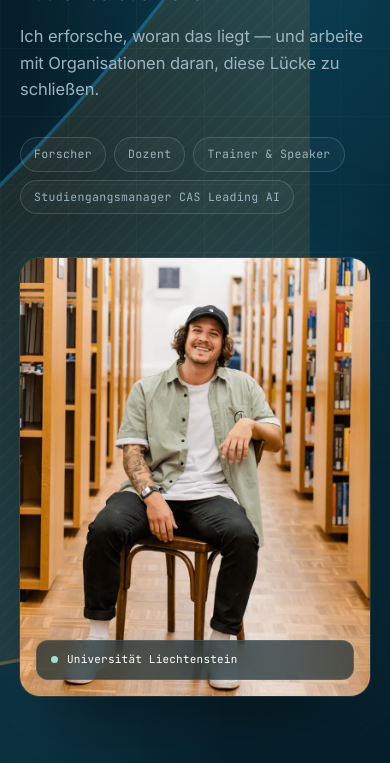
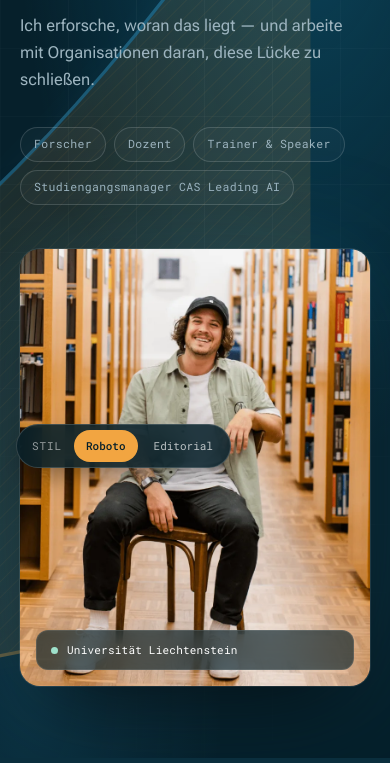
Before and after one commit to marcodavinci94/marcoesposito.at, a plain HTML site: page index.html in a window 390 px wide. Shown: the part 360-1123 px from the top of the page. Drawn offline with Linux system fonts and the light colour scheme.

Commit message:
Add Roboto style and a review-only style switcher
Roboto Flex / Roboto Mono become the default type; the editorial serif
set stays available as a second style. A small switcher lets reviewers
compare both and only appears away from marcoesposito.at. Both font
sets load for now; drop the unused one once a style is chosen.

Also keep the fixed nav clear of the safe-area inset on phones.

Co-Authored-By: Claude Opus 5.5 <noreply@anthropic.com>

```diff
--- a/assets/app.js
+++ b/assets/app.js
@@ -415,6 +415,33 @@
   var year = document.getElementById("year");
   if (year) year.textContent = new Date().getFullYear();
 
+  /* style switcher for reviewing — only away from the live domain */
+  if (!/(^|\.)marcoesposito\.at$/.test(location.hostname)) {
+    var STYLES = [["roboto", "Roboto"], ["editorial", "Editorial"]];
+    var pick = document.createElement("div");
+    pick.className = "stylepick";
+    pick.setAttribute("role", "group");
+    pick.setAttribute("aria-label", "Design-Stil");
+    pick.innerHTML = '<span class="stylepick__l">Stil</span>' + STYLES.map(function (s) {
+      return '<button type="button" data-style="' + s[0] + '">' + s[1] + "</button>";
+    }).join("");
+    var mark = function () {
+      var cur = document.documentElement.dataset.style || "roboto";
+      pick.querySelectorAll("button").forEach(function (b) {
+        b.setAttribute("aria-pressed", String(b.dataset.style === cur));
+      });
+    };
+    pick.addEventListener("click", function (ev) {
+      var b = ev.target.closest("button");
+      if (!b) return;
+      document.documentElement.dataset.style = b.dataset.style;
+      try { localStorage.setItem("me-style", b.dataset.style); } catch (err) { /* private mode */ }
+      mark();
+    });
+    mark();
+    document.body.appendChild(pick);
+  }
+
   /* filmstrip: duplicate the items once so the marquee loops seamlessly */
   var strip = document.getElementById("stripTrack");
   if (strip && !reduced) {
--- a/assets/styles.css
+++ b/assets/styles.css
@@ -28,6 +28,53 @@
 
   --ease: cubic-bezier(.22,.61,.36,1);
 }
+
+/* ── style: Roboto ────────────────────────────────────────────
+   Same layout, one type family. Headlines get weight instead of
+   a serif's contrast. */
+
+html[data-style="roboto"]{
+  --f-display: "Roboto Flex", "Roboto", system-ui, sans-serif;
+  --f-sans: "Roboto Flex", "Roboto", system-ui, sans-serif;
+  --f-mono: "Roboto Mono", ui-monospace, SFMono-Regular, Menlo, monospace;
+}
+html[data-style="roboto"] body{ letter-spacing:0; font-variation-settings:"opsz" 16 }
+html[data-style="roboto"] :is(.h2,.card__h,.track__h,.issue__t,.foot__name){
+  font-weight:640; letter-spacing:-0.03em; font-variation-settings:"opsz" 96;
+}
+html[data-style="roboto"] .h2{ font-size:clamp(30px,4.1vw,52px); line-height:1.08 }
+html[data-style="roboto"] .hero__name{
+  font-weight:760; letter-spacing:-0.045em; line-height:.9;
+  font-size:clamp(54px,9.2vw,126px); font-variation-settings:"opsz" 144;
+}
+html[data-style="roboto"] :is(.stat__n,.lab__num){
+  font-weight:300; letter-spacing:-0.04em; font-variation-settings:"opsz" 144;
+}
+html[data-style="roboto"] .issue__t{ font-size:clamp(19px,1.8vw,22px); line-height:1.25 }
+html[data-style="roboto"] .quote p{
+  font-style:normal; font-weight:400; letter-spacing:-0.015em;
+  font-size:clamp(20px,2.3vw,27px); font-variation-settings:"opsz" 48;
+}
+html[data-style="roboto"] .eyebrow{ letter-spacing:.14em }
+
+/* ── review switcher (never shown on marcoesposito.at) ─────── */
+
+.stylepick{
+  position:fixed; left:16px; bottom:16px; z-index:150;
+  display:flex; align-items:center; gap:4px;
+  padding:5px; border-radius:999px;
+  background:rgba(6,32,43,.86);
+  backdrop-filter:blur(12px); -webkit-backdrop-filter:blur(12px);
+  border:1px solid rgba(255,255,255,.16);
+  box-shadow:0 12px 30px -10px rgba(0,0,0,.6);
+  font-family:"Roboto Mono", ui-monospace, monospace; font-size:11px; color:#fff;
+}
+.stylepick__l{ padding:0 8px 0 10px; color:rgba(255,255,255,.55); letter-spacing:.08em; text-transform:uppercase }
+.stylepick button{
+  padding:7px 12px; border-radius:999px; color:rgba(255,255,255,.7);
+  transition:background .2s, color .2s;
+}
+.stylepick button[aria-pressed="true"]{ background:var(--amber); color:var(--ink); font-weight:500 }
 
 *,*::before,*::after{ box-sizing:border-box; margin:0; padding:0 }
 
@@ -100,6 +147,7 @@ button{ font:inherit; color:inherit; background:none; border:none; cursor:pointe
 
 .nav{
   position:fixed; inset:0 0 auto 0; z-index:100;
+  padding-top:env(safe-area-inset-top, 0px);
   transition:background .35s var(--ease), backdrop-filter .35s var(--ease), border-color .35s var(--ease);
   border-bottom:1px solid transparent;
 }
--- a/index.html
+++ b/index.html
@@ -1,5 +1,5 @@
 <!DOCTYPE html>
-<html lang="de">
+<html lang="de" data-style="roboto">
 <head>
 <meta charset="UTF-8" />
 <meta name="viewport" content="width=device-width, initial-scale=1" />
@@ -26,9 +26,15 @@
 
 <link rel="preconnect" href="https://fonts.googleapis.com" />
 <link rel="preconnect" href="https://fonts.gstatic.com" crossorigin />
-<link href="https://fonts.googleapis.com/css2?family=Instrument+Serif:ital@0;1&family=Inter:wght@400;500;600&family=JetBrains+Mono:wght@400;500&display=swap" rel="stylesheet" />
+<!-- both styles load while we compare; drop the unused set once one is chosen -->
+<link href="https://fonts.googleapis.com/css2?family=Roboto+Flex:opsz,wght@8..144,300..900&family=Roboto+Mono:wght@400;500&family=Instrument+Serif:ital@0;1&family=Inter:wght@400;500;600&family=JetBrains+Mono:wght@400;500&display=swap" rel="stylesheet" />
 <link rel="stylesheet" href="assets/styles.css" />
-<script>document.documentElement.classList.add("js")</script>
+<script>
+  document.documentElement.classList.add("js");
+  var s = null;
+  try { s = localStorage.getItem("me-style"); } catch (e) {}
+  document.documentElement.dataset.style = s || "roboto";
+</script>
 
 <script type="application/ld+json">
 {
```
